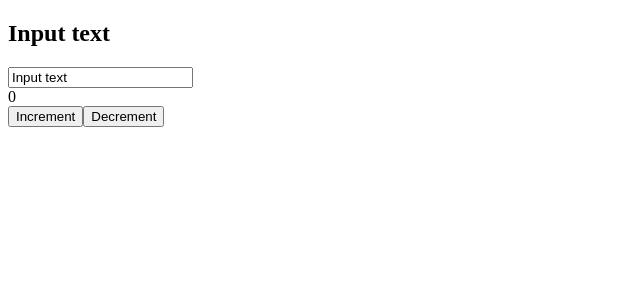
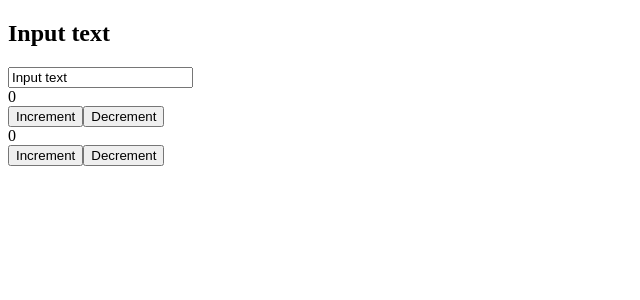
Before and after one commit to Viktorres19/react-ulbi-fund, a React (Create React App) app: page / in a window 1280 px wide. Shown: the top 300 px of the page, without its empty margins (0-640 px from the left). Built offline with nearby package versions, Linux system fonts and the light colour scheme.

Commit message:
08 first class component

```diff
--- a/src/App.js
+++ b/src/App.js
@@ -1,5 +1,6 @@
 import {useState} from 'react'
 import Counter from './components/Counter'
+import ClassCounter from './components/ClassCounter'
 const App = () => {
   const [value, setValue] = useState('Input text')
 
@@ -15,6 +16,7 @@ const App = () => {
         />
       </div>
       <Counter />
+      <ClassCounter />
     </div>
   );
 }
--- /dev/null
+++ b/src/components/ClassCounter.jsx
@@ -0,0 +1,34 @@
+import React from 'react'
+
+class ClassCounter extends React.Component {
+
+	constructor(props) {
+		super(props)
+		this.state = {
+			likes: 0
+		}
+		this.increment = this.increment.bind(this)
+		this.decrement = this.decrement.bind(this)
+	}
+	increment() {
+		this.setState({likes: this.state.likes + 1})
+	}
+	decrement() {
+		this.setState({likes: this.state.likes - 1})
+	}
+	render() {
+		return (
+			<div>
+				<div>
+					{ this.state.likes }
+				</div>
+				<div>
+					<button onClick={this.increment}>Increment</button>
+					<button onClick={this.decrement}>Decrement</button>
+				</div>
+			</div>
+		)
+	}
+}
+
+export default ClassCounter
--- a/src/components/Counter.js
+++ b/src/components/Counter.jsx
@@ -20,7 +20,7 @@ const Counter = () => {
 				<button onClick={decrement}>Decrement</button>
 			</div>
 		</div>
-	);
-};
+	)
+}
 
 export default Counter
```
